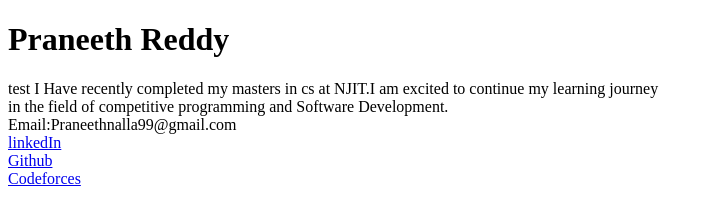
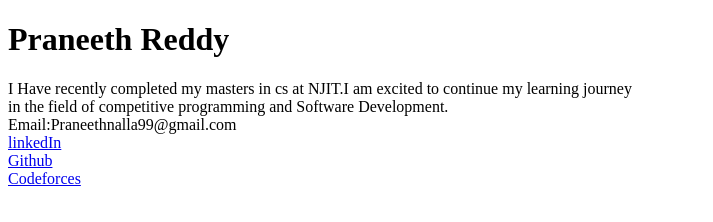
Before and after one commit to PraneethReddy-N/Portfolio, a plain HTML site: page Index.html in a window 1280 px wide. Shown: the whole page, without its empty margins (0-713 px from the left). Drawn offline with Linux system fonts and the light colour scheme.

Commit message:
typo error

```diff
--- a/Index.html
+++ b/Index.html
@@ -7,7 +7,7 @@
 <body>
         <h1><b>Praneeth Reddy</b></h1>
 
-        <p>test
+        <p>
           I Have recently completed my masters in cs at NJIT.I am excited to continue my learning journey<br>
           in the field of competitive programming and Software Development.<br>
            Email:Praneethnalla99@gmail.com<br>
```
